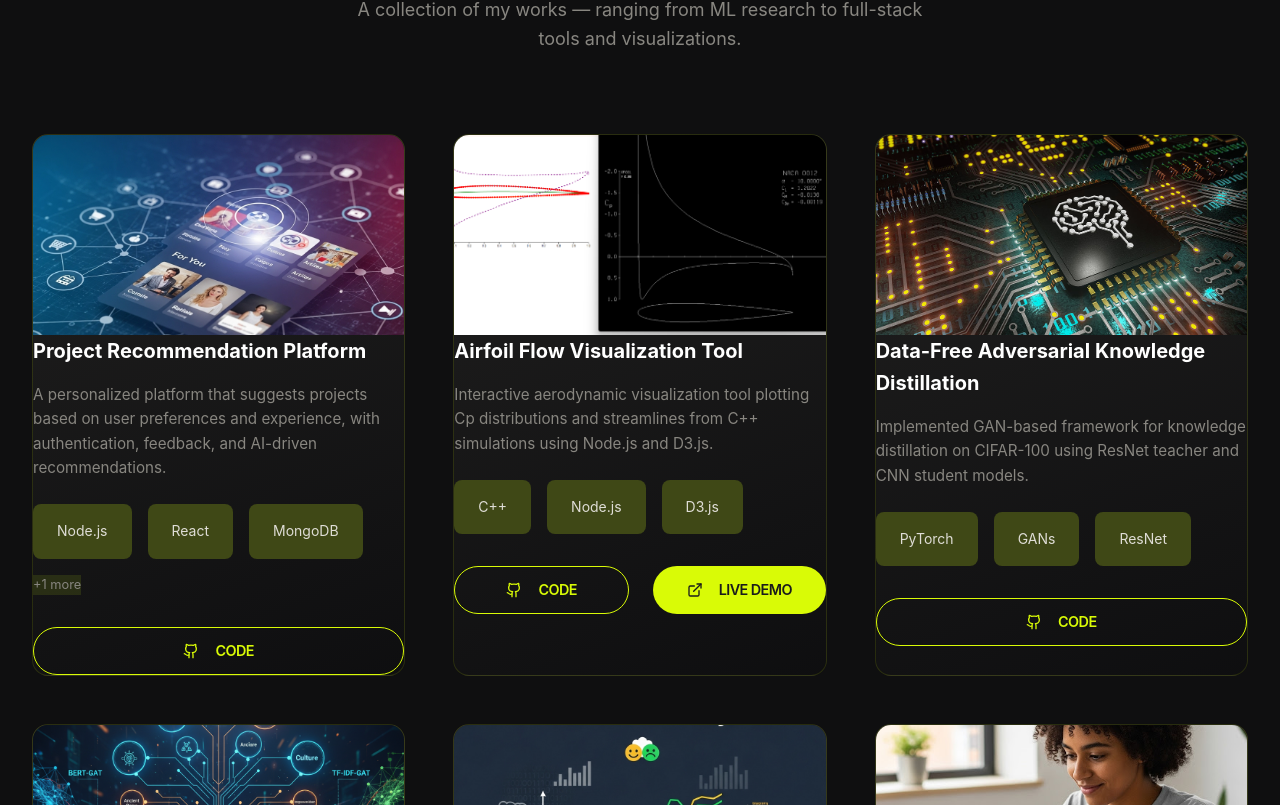
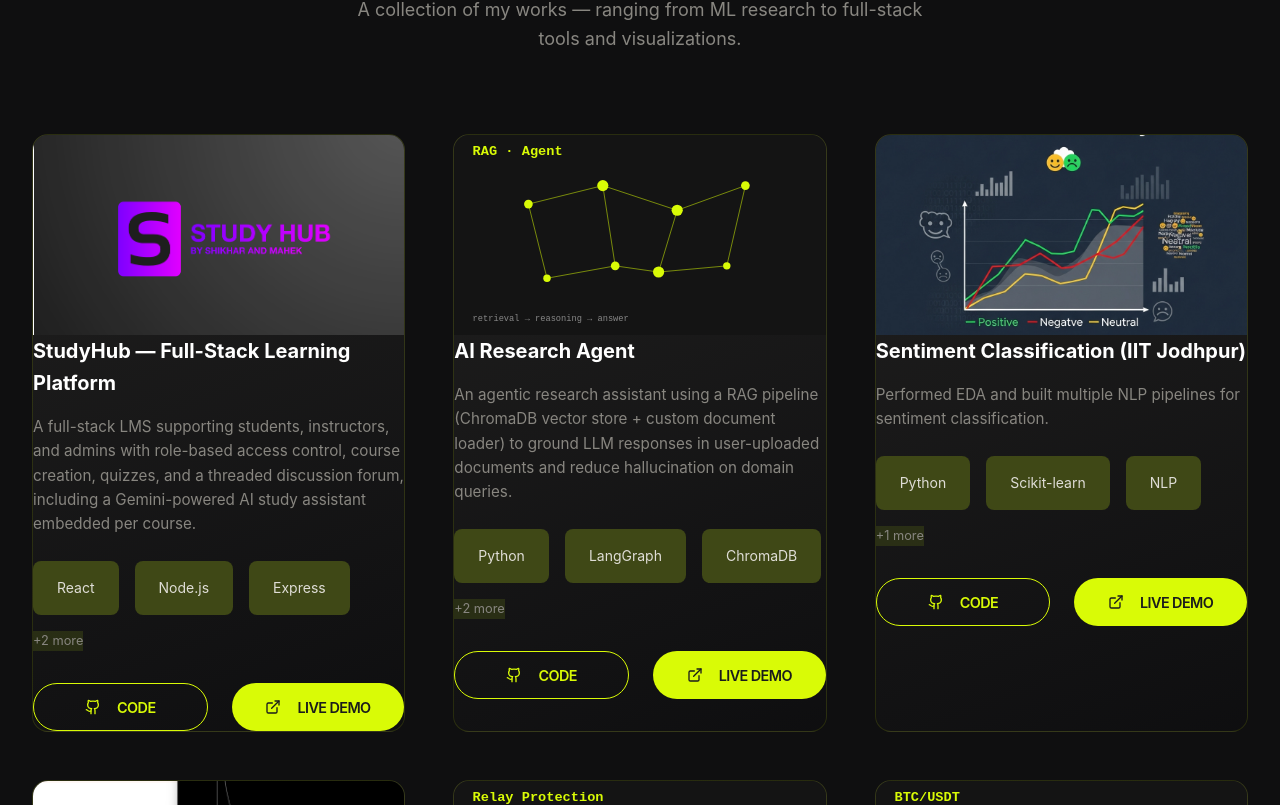
Before and after one commit to MahekVanjani611/react-portfolio, a React (Vite) app: page / in a window 1280 px wide. Shown: the part 4275-5080 px from the top of the page. Built offline with nearby package versions, Linux system fonts and the light colour scheme.

Commit message:
Sort projects: live-demo projects first, most recent first
Projects with a demo link now show before those without one; within
each group, more recently added projects (higher id) show first.

```diff
--- a/src/components/Projects.jsx
+++ b/src/components/Projects.jsx
@@ -233,6 +233,15 @@ const Projects = ({ id, projectsData }) => {
   const openProjectModal = (project) => setSelectedProject(project);
   const closeProjectModal = () => setSelectedProject(null);
 
+  // Show projects with a live demo first, and within each group show the
+  // most recently added projects first (higher id = added more recently).
+  const sortedProjects = [...projectsData].sort((a, b) => {
+    const aHasDemo = a.demo && a.demo.trim() !== "" ? 0 : 1;
+    const bHasDemo = b.demo && b.demo.trim() !== "" ? 0 : 1;
+    if (aHasDemo !== bHasDemo) return aHasDemo - bHasDemo;
+    return b.id - a.id;
+  });
+
   return (
     <section id={id} className="projects-section">
       <div className="section-container">
@@ -247,7 +256,7 @@ const Projects = ({ id, projectsData }) => {
 
         {/* All Projects */}
         <div ref={gridRef} className={`projects-grid reveal ${gridVisible ? 'reveal-visible' : ''}`}>
-          {projectsData.map((project, index) => (
+          {sortedProjects.map((project, index) => (
             <Card key={index} className="project-card">
               <div className="project-image">
                 <img
```
